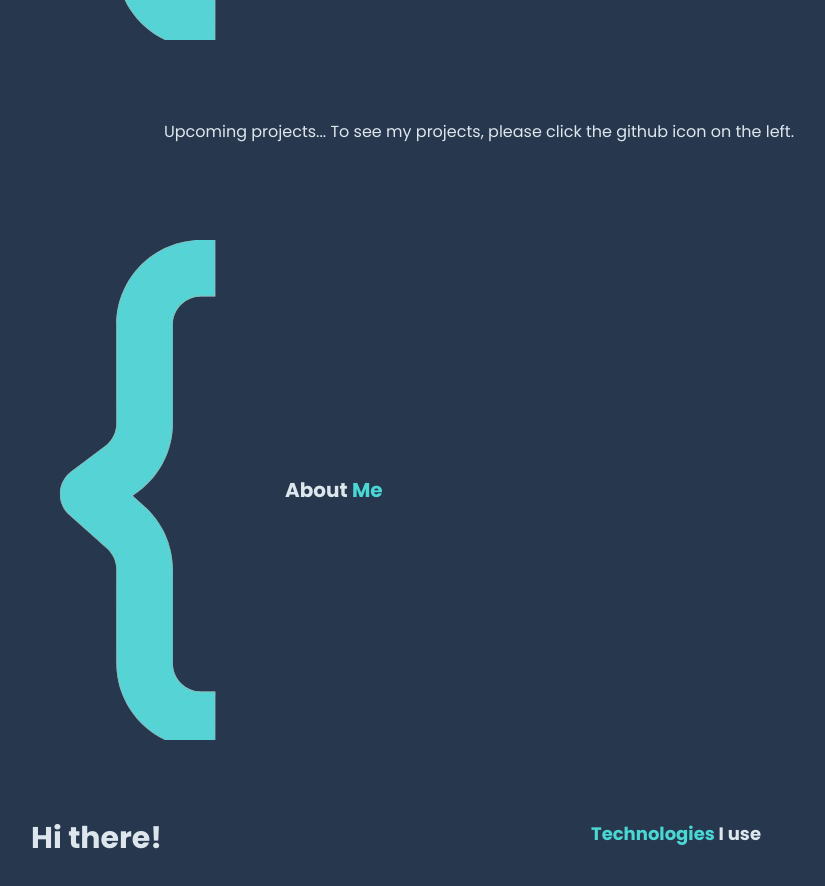
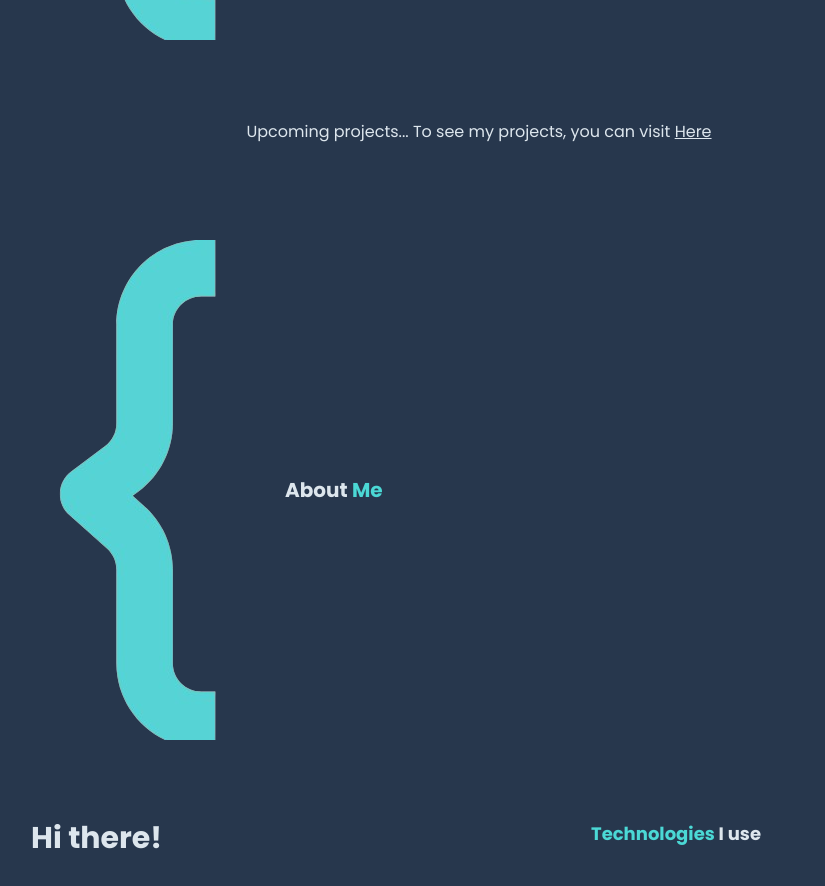
Before and after one commit to Jhoneric12/jhonericaton, a Next.js app: page / in a window 1280 px wide. Shown: the part 1260-2146 px from the top of the page, without its empty margins (161-986 px from the left). Built offline with nearby package versions, Linux system fonts and the light colour scheme.

Commit message:
modified works text

```diff
--- a/src/components/Works.jsx
+++ b/src/components/Works.jsx
@@ -1,5 +1,6 @@
 import React from 'react'
 import SectionTitle from './SectionTitle'
+import Link from 'next/link'
 
 export default function Works() {
   return (
@@ -9,7 +10,7 @@ export default function Works() {
             subTitle={'Works'}
         />
         <div className='text-center py-20'>
-            <h1 className='text-main-color dark:text-title-color font-regular'>Upcoming projects... To see my projects, please click the github icon on the left.</h1>
+            <h1 className='text-main-color dark:text-title-color font-regular text-sm md:text-base'>Upcoming projects... To see my projects, you can visit <Link href={'https://github.com/Jhoneric12'} target='blanl' className='underline'>Here</Link></h1>
         </div>
     </section>
   )
```
